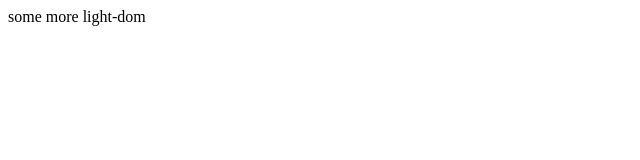
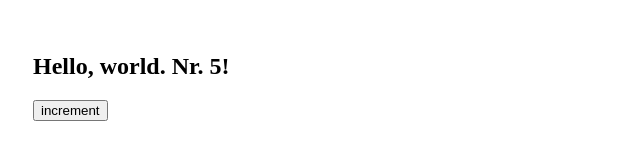
Before and after one commit to inventage/matomo-opt-out, a website with bundled scripts: page index.html in a window 1280 px wide. Shown: the whole page, without its empty margins (0-640 px from the left). Built offline with nearby package versions, Linux system fonts and the light colour scheme.

```diff
--- a/index.html
+++ b/index.html
@@ -9,6 +9,6 @@
   some more light-dom
 </matomo-opt-out>
 
-<script type="module" src="./src/MatomoOptOut.js"></script>
+<script type="module" src="./matomo-opt-out.js"></script>
 </body>
 </html>
```
Also changed, not shown: README.md.
